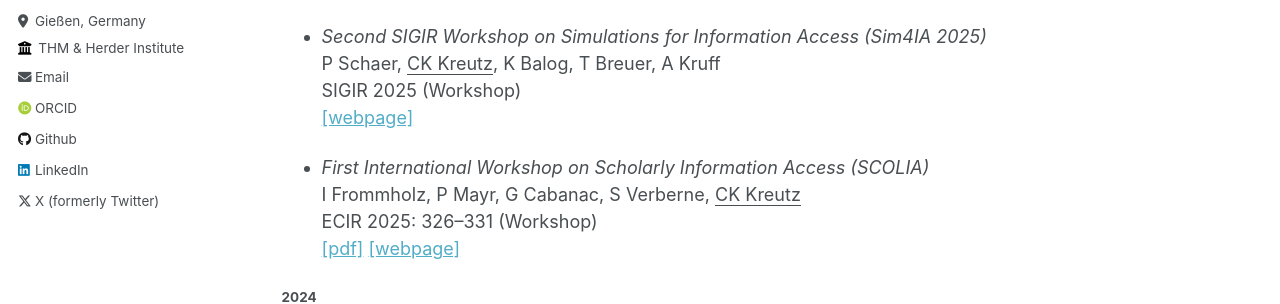
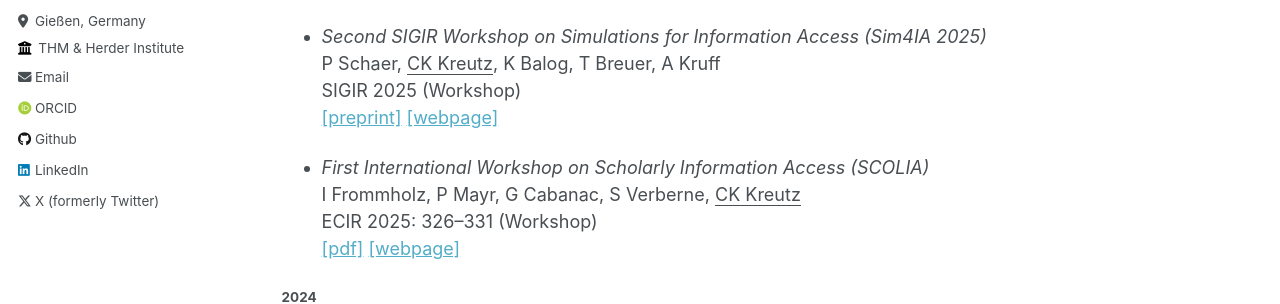
Before and after one commit to kreutzch/kreutzch.github.io, a Jekyll site: the page built from _pages/publications.md, in a window 1280 px wide and 900 px high. Shown: the part 349-653 px from the top of the window. Built offline with Jekyll 4.4.1, drawn with Linux system fonts in a browser that asks for light colours; some web fonts are replaced.

Commit message:
sim4ia@sigir'25 preprint added

```diff
--- a/_pages/publications.md
+++ b/_pages/publications.md
@@ -16,6 +16,7 @@ TPDL 2025 (Workshop)\\
 - *Second SIGIR Workshop on Simulations for Information Access (Sim4IA 2025)*\\
 P Schaer, <u>CK Kreutz</u>, K Balog, T Breuer, A Kruff\\
 SIGIR 2025 (Workshop)\\
+[[preprint]](https://arxiv.org/abs/2505.11687)
 [[webpage]](https://sim4ia.org/sigir2025/)
 
 - *First International Workshop on Scholarly Information Access (SCOLIA)*\\
```
